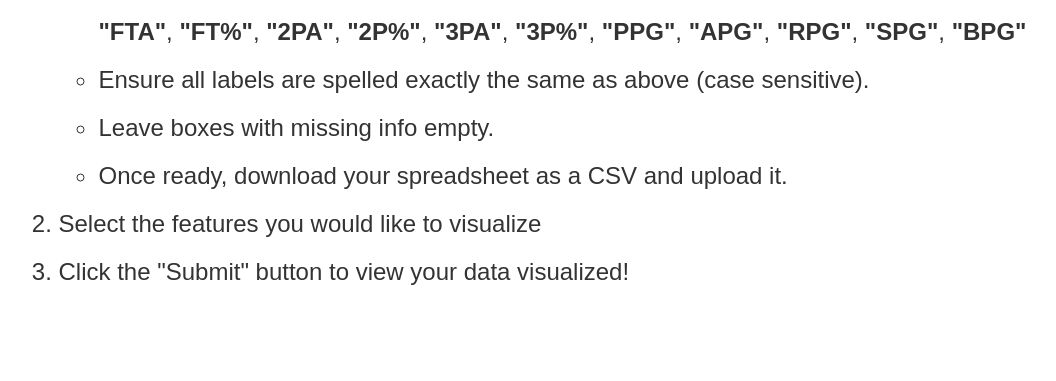
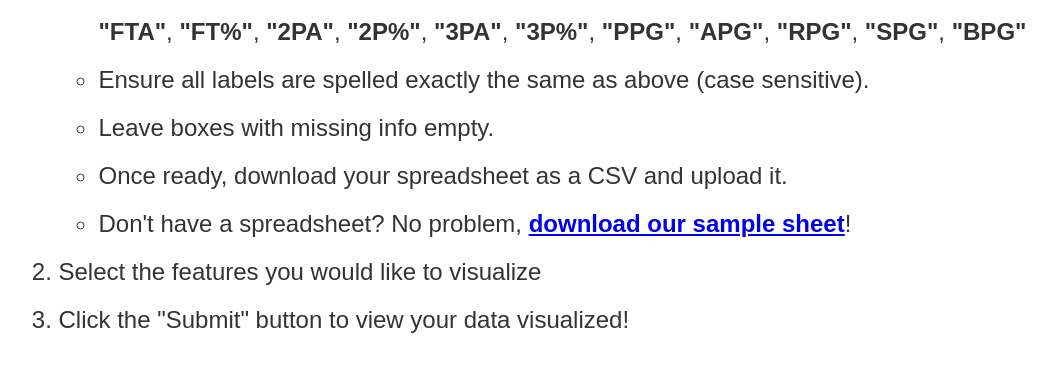
Before and after one commit to court-science/web-platform, a Flask app: page / in a window 1280 px wide. Shown: the part 1318-1699 px from the top of the page, without its empty margins (78-1134 px from the left). Run offline with Flask 2, Linux system fonts and the light colour scheme.

Commit message:
GAE compliance

```diff
--- a/templates/index.html
+++ b/templates/index.html
@@ -39,6 +39,9 @@
                     <li>Ensure all labels are spelled exactly the same as above (case sensitive).</li>
                     <li>Leave boxes with missing info empty.</li>
                     <li>Once ready, download your spreadsheet as a CSV and upload it.</li>
+                    <li>Don't have a spreadsheet? No problem, <a
+                            href="https://storage.cloud.google.com/statsheet-storage-bucket/Sample.xlsx%20-%20Sheet1.csv" download>
+                        <b>download our sample sheet</b></a>!</li>
                 </ul>
             <li>Select the features you would like to visualize</li>
             <li>Click the "Submit" button to view your data visualized!</li>
```
